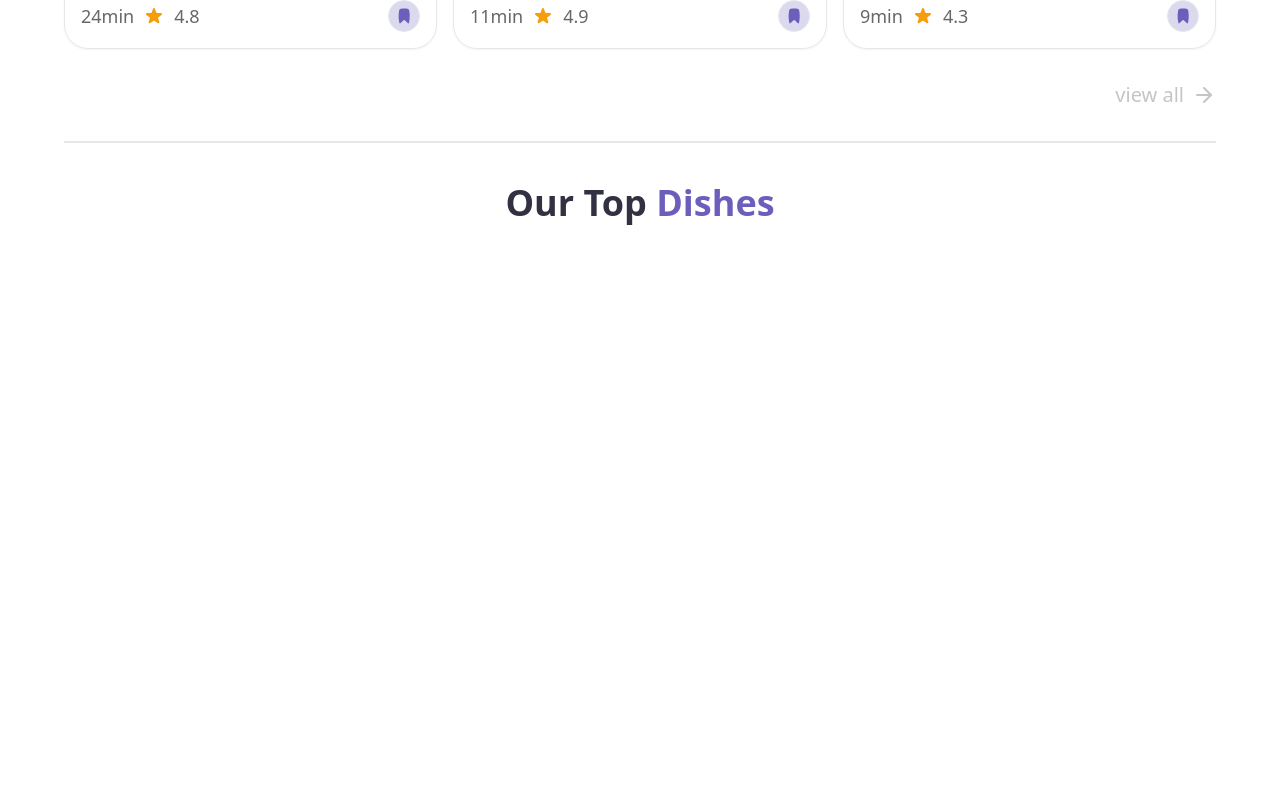
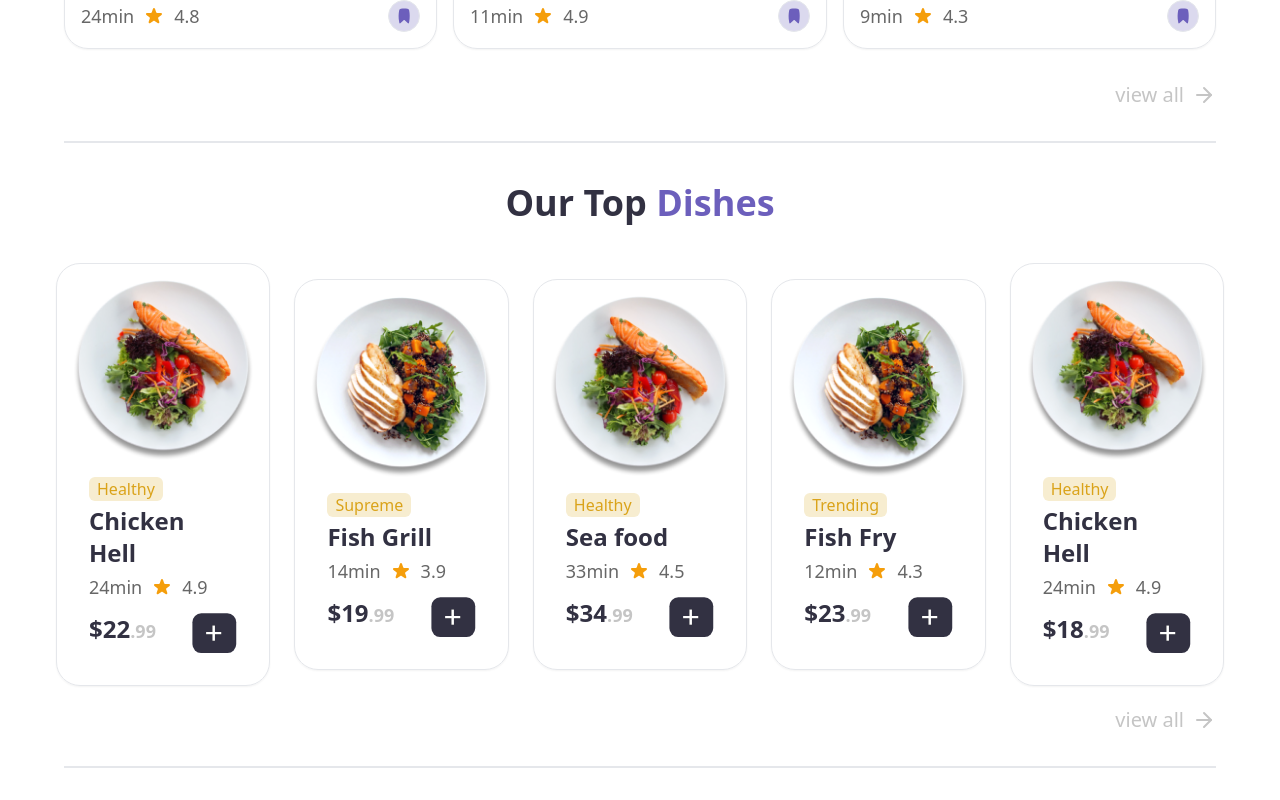
Before and after one commit to savitakatwe/Restaurant, a React (Vite) app: page /menu in a window 1280 px wide. Shown: the part 2278-3078 px from the top of the page. Before the commit the page ends 2505 px from the top, so only its background shows below. Built offline with nearby package versions, Linux system fonts and the light colour scheme.

Commit message:
Dish card done

```diff
--- a/src/component/DishCard/DishCard.tsx
+++ b/src/component/DishCard/DishCard.tsx
@@ -1,7 +1,64 @@
-const DishCard = () => {
+import { Heart } from "lucide-react";
+import StarIcon from "../../assets/StarIcon.svg";
+import AddButtonIcon from "../../assets/AddButtonIcon.svg";
+import { PropsWithChildren } from "react";
+
+interface DishCardProps {
+  dishImage: string;
+  tagText: string;
+  dishName: string;
+  time: string;
+  rating: string;
+  price: number;
+}
+
+const DishCard = ({
+  dishImage,
+  tagText,
+  dishName,
+  time,
+  rating,
+  price,
+}: PropsWithChildren<DishCardProps>) => {
   return (
     <>
-      <div></div>
+      <div
+        className={
+          "h-fit w-fit border border-solid shadow-sm rounded-3xl overflow-hidden p-4"
+        }
+      >
+        <div className={"flex flex-row"}>
+          <img src={dishImage} alt={"FoodImage1"} className={""} />
+          <Heart />
+        </div>
+        <div className={"p-4 flex flex-col gap-1 "}>
+          <div
+            className={
+              "bg-yellow-secondary border rounded-md border-none w-fit px-2"
+            }
+          >
+            <p className={"text-yellow-primary"}> {tagText} </p>
+          </div>
+          <p className={" text-2xl font-semibold text-dark-black"}>
+            {dishName}
+          </p>
+          <div className={"flex flex-row justify-between  "}>
+            <div className={"flex gap-3 items-center"}>
+              <p className={" text-lg text-dark-tertiary"}>{time}</p>
+              <img className={" h-4 w-4"} src={StarIcon} alt="Star" />
+              <p className={" text-lg text-dark-tertiary"}>{rating}</p>
+            </div>
+          </div>
+          <div className={"flex flex-row justify-between mt-2 "}>
+            <p className={" text-2xl font-semibold text-dark-black"}>
+              ${price}
+              <span className={"text-lg text-gray-primary"}>.99</span>
+            </p>
+
+            <img src={AddButtonIcon} alt={AddButtonIcon} />
+          </div>
+        </div>
+      </div>
     </>
   );
 };
--- a/src/component/TopDishes/TopDishes.tsx
+++ b/src/component/TopDishes/TopDishes.tsx
@@ -1,4 +1,7 @@
 import { DishCard } from "../index.ts";
+import FoodImage2 from "../../assets/FoodImage2.png";
+import FoodImage3 from "../../assets/FoodImage3.png";
+import { ArrowRight } from "lucide-react";
 
 const TopDishes = () => {
   return (
@@ -9,8 +12,60 @@ const TopDishes = () => {
             Our Top <span className={"text-purple-primary"}>Dishes</span>
           </p>
         </div>
-        <DishCard />
+        <div
+          className={
+            "flex flex-col md:flex-row gap-6 justify-center items-center md:justify-between md:mx-14 mt-10"
+          }
+        >
+          <DishCard
+            dishImage={FoodImage3}
+            tagText={"Healthy"}
+            dishName={"Chicken Hell"}
+            time={"24min"}
+            rating={"4.9"}
+            price={22}
+          />
+          <DishCard
+            dishImage={FoodImage2}
+            tagText={"Supreme"}
+            dishName={"Fish Grill"}
+            time={"14min"}
+            rating={"3.9"}
+            price={19}
+          />
+          <DishCard
+            dishImage={FoodImage3}
+            tagText={"Healthy"}
+            dishName={"Sea food"}
+            time={"33min"}
+            rating={"4.5"}
+            price={34}
+          />
+          <DishCard
+            dishImage={FoodImage2}
+            tagText={"Trending"}
+            dishName={"Fish Fry"}
+            time={"12min"}
+            rating={"4.3"}
+            price={23}
+          />
+          <DishCard
+            dishImage={FoodImage3}
+            tagText={"Healthy"}
+            dishName={"Chicken Hell"}
+            time={"24min"}
+            rating={"4.9"}
+            price={18}
+          />
+        </div>
+        <div
+          className={"flex flex-row justify-end mr-16  items-center mt-5 gap-2"}
+        >
+          <p className={"text-xl text-gray-primary"}>view all </p>
+          <ArrowRight className={"text-gray-primary"} />
+        </div>
       </div>
+      <div className={"border border-solid md:mx-16 mx-6 my-8"}></div>
     </>
   );
 };
--- a/src/component/TopRestaurants/TopRestaurants.tsx
+++ b/src/component/TopRestaurants/TopRestaurants.tsx
@@ -42,7 +42,7 @@ const TopRestaurants = () => {
 
         <div
           className={
-            "flex flex-row justify-end md:mr-16 mr-10 items-center  gap-2"
+            "flex flex-row justify-end md:mr-16 mr-10 items-center gap-2"
           }
         >
           <p className={"text-xl text-gray-primary"}>view all </p>
```
Also changed, not shown: src/assets/AddButtonIcon.svg (added), src/assets/savings.png (added).
